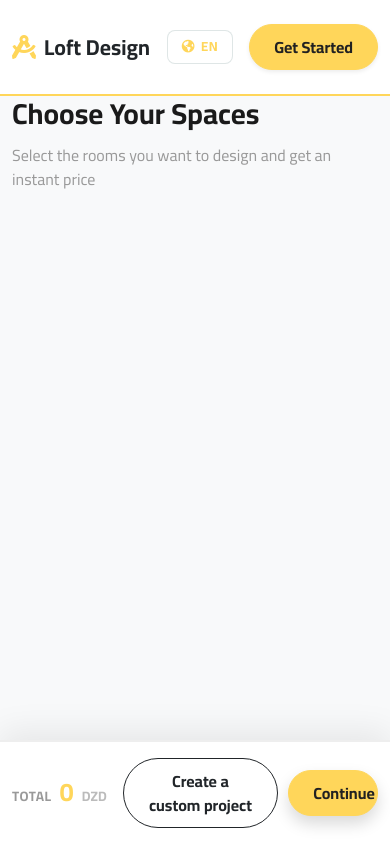
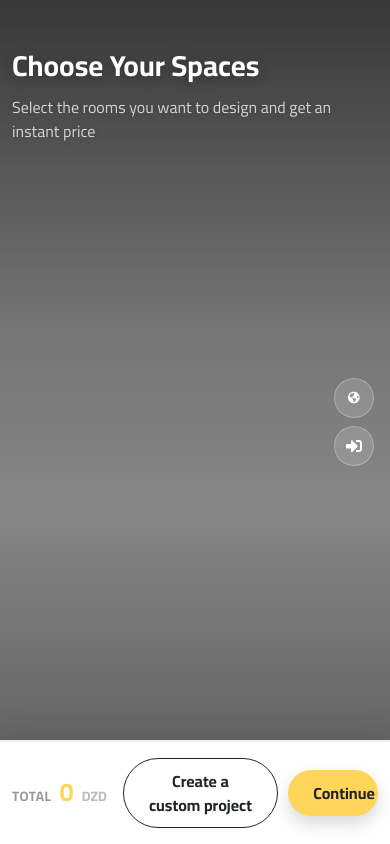
Before and after one commit to amraoui-mo7amed/loft-design-services, a Django app: page / in a window 390 px wide. Run offline with Django 5.2, Linux system fonts and the light colour scheme; data that the repository does not hold is empty; some libraries are stand-ins or nearby versions.

Commit message:
feat: Implement 360° panorama background and enhance landing page UI

```diff
--- a/dashboard/management/commands/seed_catalog.py
+++ b/dashboard/management/commands/seed_catalog.py
@@ -273,14 +273,12 @@ class Command(BaseCommand):
 
             # ── InspirationImages ─────────────────────────────────
             gif_bytes = _make_gif()
-            for title, space_name, style_name in INSPIRATIONS:
-                style = StyleCategory.objects.get(slug=slugify(style_name))
+            for title, space_name, _ in INSPIRATIONS:
                 space = space_map[space_name]
                 insp, was = InspirationImage.objects.get_or_create(
                     title=title,
                     defaults={
                         "space": space,
-                        "style_category": style,
                         "active": True,
                     },
                 )
--- a/frontend/static/css/home.css
+++ b/frontend/static/css/home.css
@@ -2,7 +2,11 @@
 .main-content:has(.order-page) {
     padding: 0 !important;
     overflow-x: hidden;
-    background: var(--brand-light);
+    background: transparent;
+}
+
+.landing-page {
+    background: transparent !important;
 }
 
 .text-accent {
@@ -29,14 +33,16 @@
 .loft-section-title {
     font-size: clamp(1.8rem, 3.5vw, 2.5rem);
     font-weight: 900;
-    color: var(--brand-dark);
+    color: #ffffff;
+    text-shadow: 0 2px 12px rgba(0, 0, 0, 0.3);
     margin-bottom: 12px;
 }
 
 .loft-section-sub {
-    color: #999;
+    color: rgba(255, 255, 255, 0.75);
     font-size: 1rem;
     max-width: 550px;
+    text-shadow: 0 1px 6px rgba(0, 0, 0, 0.2);
 }
 
 @media (max-width: 576px) {
--- /dev/null
+++ b/frontend/static/css/three-sixty-bg.css
@@ -0,0 +1,118 @@
+.panorama-bg {
+  position: fixed;
+  inset: 0;
+  width: 100vw;
+  height: 100vh;
+  z-index: -1;
+  overflow: hidden;
+}
+
+.panorama-bg canvas {
+  display: block;
+  width: 100% !important;
+  height: 100% !important;
+}
+
+.panorama-overlay {
+  position: fixed;
+  inset: 0;
+  width: 100vw;
+  height: 100vh;
+  z-index: 0;
+  pointer-events: none;
+  background: linear-gradient(
+    180deg,
+    rgba(0, 0, 0, 0.65) 0%,
+    rgba(0, 0, 0, 0.25) 40%,
+    rgba(0, 0, 0, 0.15) 60%,
+    rgba(0, 0, 0, 0.45) 100%
+  );
+}
+
+[dir="rtl"] .panorama-overlay {
+  background: linear-gradient(
+    180deg,
+    rgba(0, 0, 0, 0.65) 0%,
+    rgba(0, 0, 0, 0.25) 40%,
+    rgba(0, 0, 0, 0.15) 60%,
+    rgba(0, 0, 0, 0.45) 100%
+  );
+}
+
+body.landing-page .space-card {
+  background: rgba(255, 255, 255, 0.92);
+  backdrop-filter: blur(12px);
+  -webkit-backdrop-filter: blur(12px);
+  border: 1px solid rgba(255, 255, 255, 0.2);
+}
+
+body.landing-page .space-card-title {
+  color: #1a1a1a;
+  text-shadow: none;
+}
+
+.floating-actions-bar {
+  position: fixed;
+  top: 50%;
+  inset-inline-end: 16px;
+  transform: translateY(-50%);
+  z-index: 1100;
+  display: flex;
+  flex-direction: column;
+  align-items: center;
+  gap: 8px;
+}
+
+.floating-btn {
+  width: 40px;
+  height: 40px;
+  display: flex;
+  align-items: center;
+  justify-content: center;
+  border-radius: 50%;
+  background: rgba(255, 255, 255, 0.15);
+  backdrop-filter: blur(8px);
+  -webkit-backdrop-filter: blur(8px);
+  border: 1px solid rgba(255, 255, 255, 0.25);
+  color: #fff;
+  font-size: 1rem;
+  text-decoration: none;
+  transition: all 0.2s ease;
+}
+
+.floating-btn:hover {
+  background: var(--brand-primary);
+  border-color: var(--brand-primary);
+  color: var(--brand-secondary);
+  transform: scale(1.1);
+}
+
+.floating-actions-bar .lang-switcher-btn {
+  width: 40px;
+  height: 40px;
+  padding: 0;
+  display: flex;
+  align-items: center;
+  justify-content: center;
+  border-radius: 50% !important;
+  background: rgba(255, 255, 255, 0.15);
+  backdrop-filter: blur(8px);
+  -webkit-backdrop-filter: blur(8px);
+  border: 1px solid rgba(255, 255, 255, 0.25);
+  color: #fff;
+  font-size: 0.75rem;
+}
+
+.floating-actions-bar .lang-switcher-label {
+  display: none;
+}
+
+.floating-actions-bar .lang-switcher-btn:hover {
+  background: var(--brand-primary);
+  border-color: var(--brand-primary);
+  color: var(--brand-secondary);
+}
+
+[dir="ltr"] .floating-actions-bar .lang-switcher-menu {
+  left: unset;
+}
--- /dev/null
+++ b/frontend/static/js/three-sixty-bg.js
@@ -0,0 +1,46 @@
+(function () {
+  const container = document.getElementById('panoramaBg');
+  if (!container) return;
+
+  const imagePath = container.dataset.panoramaSrc;
+  if (!imagePath) return;
+
+  const isRtl = document.documentElement.dir === 'rtl';
+
+  const scene = new THREE.Scene();
+
+  const camera = new THREE.PerspectiveCamera(75, window.innerWidth / window.innerHeight, 0.1, 1000);
+  camera.position.set(0, 0, 0.1);
+
+  const renderer = new THREE.WebGLRenderer({ antialias: true });
+  renderer.setSize(window.innerWidth, window.innerHeight);
+  renderer.setPixelRatio(Math.min(window.devicePixelRatio, 2));
+  container.appendChild(renderer.domElement);
+
+  const textureLoader = new THREE.TextureLoader();
+  const texture = textureLoader.load(imagePath);
+  texture.colorSpace = THREE.SRGBColorSpace;
+
+  const geometry = new THREE.SphereGeometry(500, 64, 64);
+  const material = new THREE.MeshBasicMaterial({
+    map: texture,
+    side: THREE.BackSide,
+  });
+
+  const sphere = new THREE.Mesh(geometry, material);
+  scene.add(sphere);
+
+  function animate() {
+    requestAnimationFrame(animate);
+    sphere.rotation.y += isRtl ? 0.0015 : -0.0015;
+    renderer.render(scene, camera);
+  }
+
+  animate();
+
+  window.addEventListener('resize', () => {
+    camera.aspect = window.innerWidth / window.innerHeight;
+    camera.updateProjectionMatrix();
+    renderer.setSize(window.innerWidth, window.innerHeight);
+  });
+})();
--- a/frontend/templates/home.html
+++ b/frontend/templates/home.html
@@ -9,32 +9,27 @@
 {% endblock extra_css %}
 
 {% block nav %}
-    <nav class="navbar navbar-expand-lg navbar-light bg-transparent py-4 fixed-top" id="landingNav">
-        <div class="container">
-            <a class="navbar-brand d-flex align-items-center gap-2" href="/">
-                <i class="fas fa-drafting-compass text-primary"></i>
-                <span class="fw-black fs-4 text-dark">
-                    {% if IS_RTL %}{{ site_config.ar_name }}{% else %}{{ site_config.name }}{% endif %}
-                </span>
+    <div class="panorama-bg" id="panoramaBg" data-panorama-src="{% static 'imgs/bg.jpeg' %}"></div>
+    <div class="panorama-overlay"></div>
+    <div class="floating-actions-bar">
+        {% include 'partials/language_switcher.html' %}
+        {% if user.is_authenticated %}
+            <a href="{% url 'dash:dash_home' %}" class="floating-btn">
+                <i class="fas fa-tachometer-alt"></i>
             </a>
-            <div class="ms-auto d-flex align-items-center gap-3">
-                {% include 'partials/language_switcher.html' %}
-                {% if user.is_authenticated %}
-                    <a href="{% url 'dash:dash_home' %}" class="btn btn-dark rounded-pill px-4 fw-bold">{% trans "Dashboard" %}</a>
-                {% else %}
-                    <a href="{% url 'user_auth:login' %}" class="btn btn-link text-dark fw-bold text-decoration-none d-none d-md-block">{% trans "Login" %}</a>
-                    <a href="{% url 'user_auth:signup' %}" class="btn btn-primary rounded-pill px-4 fw-bold shadow-sm">{% trans "Get Started" %}</a>
-                {% endif %}
-            </div>
-        </div>
-    </nav>
+        {% else %}
+            <a href="{% url 'user_auth:login' %}" class="floating-btn">
+                <i class="fas fa-sign-in-alt"></i>
+            </a>
+        {% endif %}
+    </div>
 {% endblock nav %}
 
 {% block sidebar %}{% endblock sidebar %}
 
 {% block content %}
     <!-- Spaces Section -->
-    <section class="loft-section" id="spaces-section">
+    <section class="loft-section pt-0" id="spaces-section">
         <div class="container">
             <div class="mb-5 pt-5">
                 <h2 class="loft-section-title reveal">{% trans "Choose Your Spaces" %}</h2>
--- a/frontend/templates/index.html
+++ b/frontend/templates/index.html
@@ -54,6 +54,8 @@
         <!-- Google Fonts - Cairo (Arabic-friendly) -->
         <link href="https://fonts.googleapis.com/css2?family=Cairo:wght@300;400;600;700&display=swap"
               rel="stylesheet" />
+        <!-- Three.js -->
+        <script src="https://cdnjs.cloudflare.com/ajax/libs/three.js/r128/three.min.js"></script>
         {% block css %}
         {% endblock css %}
         <!-- Custom CSS -->
@@ -61,6 +63,7 @@
         {% endblock extra_css %}
         {# Core CSS #}
         <link rel="stylesheet" href="{% static "css/index.css" %}?v={% now "U" %}" />
+        <link rel="stylesheet" href="{% static "css/three-sixty-bg.css" %}?v={% now "U" %}" />
     </head>
     <body class="{% block body_class %}{% endblock body_class %}">
         <!-- Navigation Bar -->
@@ -161,6 +164,9 @@
         {# Core JS #}
         <script src="{% static "js/index.js" %}?v={% now "U" %}">
         </script>
+        {# 360° Panorama Background #}
+        <script src="{% static "js/three-sixty-bg.js" %}?v={% now "U" %}">
+        </script>
         {% block js %}
         {% endblock js %}
         {% block extra_js %}
--- a/user_auth/templates/auth/login.html
+++ b/user_auth/templates/auth/login.html
@@ -85,10 +85,7 @@
                 <button type="submit" class="auth-submit-btn">{% trans "Sign In" %}</button>
             </form>
 
-            <div class="auth-switch">
-                {% trans "Don't have an account?" %}
-                <a href="{% url 'user_auth:signup' %}">{% trans "Create one" %}</a>
-            </div>
+
         </div>
     </div>
 </div>
--- a/user_auth/urls.py
+++ b/user_auth/urls.py
@@ -5,7 +5,6 @@ app_name = "user_auth"
 
 urlpatterns = [
     path("login/", views.login_view, name="login"),
-    path("signup/", views.signup_view, name="signup"),
     path("logout/", views.logout_view, name="logout"),
     path("profile/", views.profile_edit_view, name="profile_edit"),
 ]
```
Also changed, not shown: user_auth/views.py (+0 -76 lines), 1 other file.
